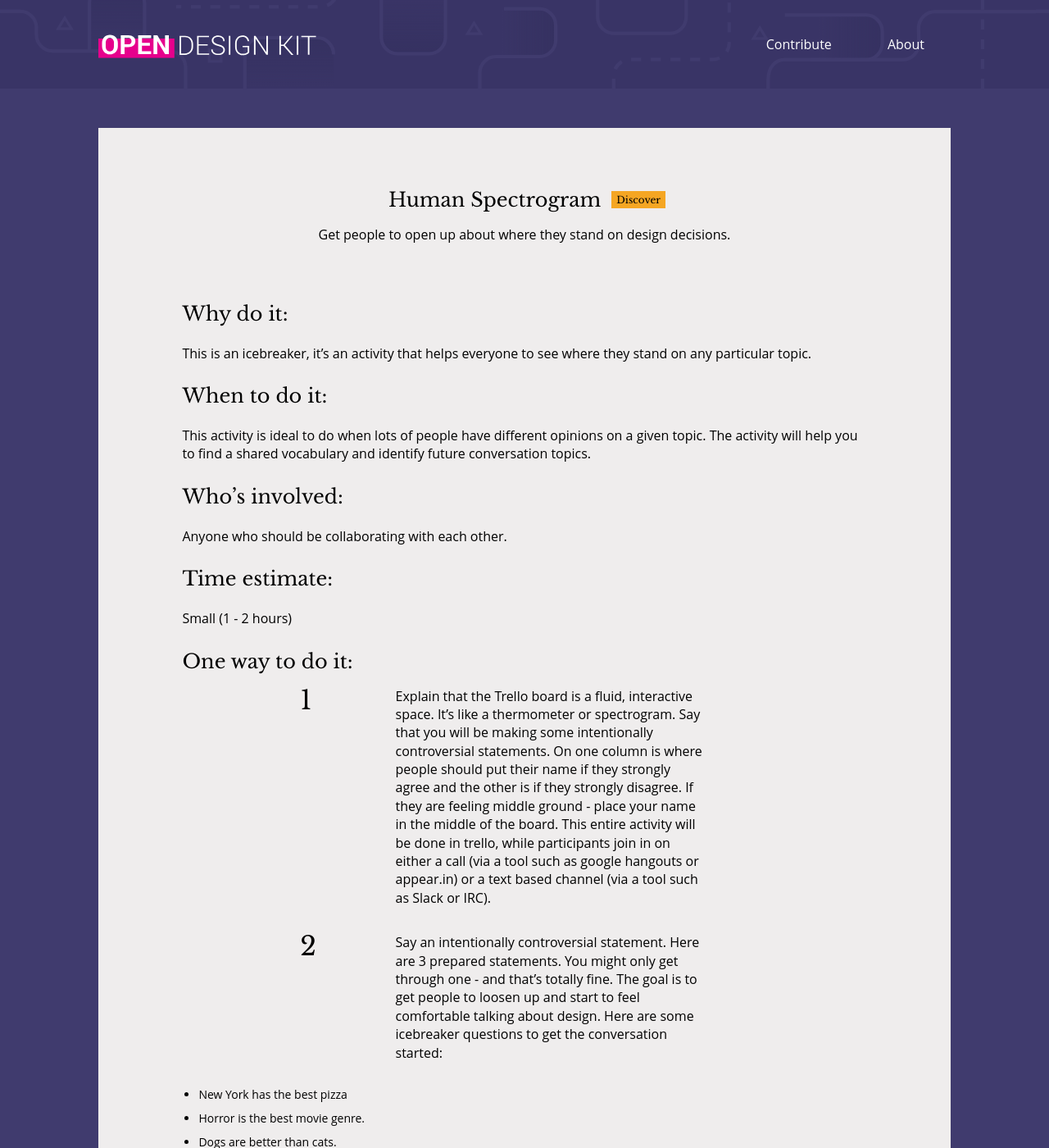
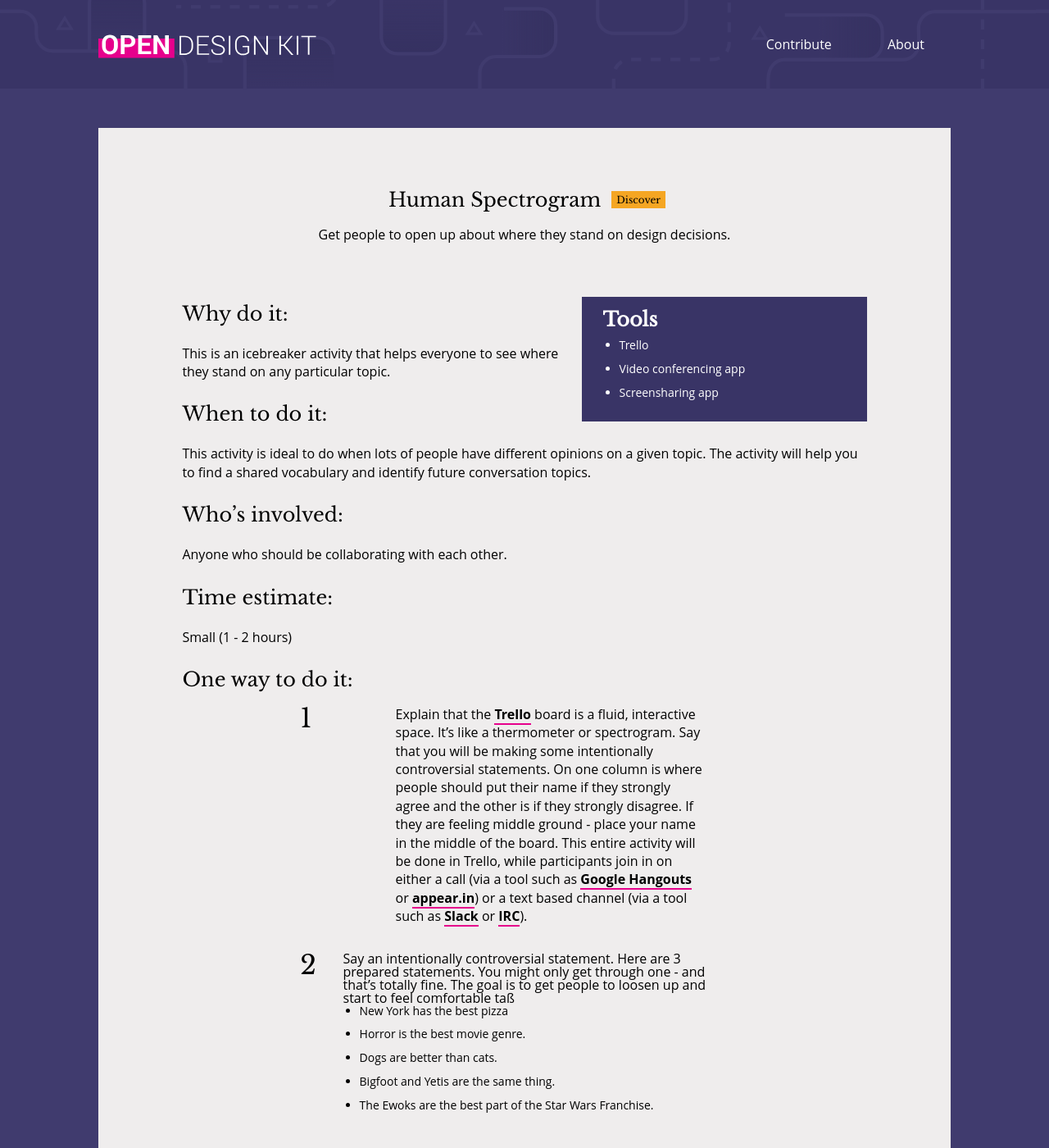
Before and after one commit to open-design-kit/opendesignkit, a Jekyll site: the page built from _methods/human-spectrogram.md, in a window 1280 px wide and 1400 px high. Shown: the whole window at 82% size. Built offline with Jekyll 4.4.1, drawn with Linux system fonts in a browser that asks for light colours; some of the changed text lies outside the part shown.

Commit message:
updated spectrogram with links, tools and formatting edits

```diff
--- a/_methods/human-spectrogram.md
+++ b/_methods/human-spectrogram.md
@@ -5,11 +5,15 @@ title: Human Spectrogram
 category: discover
 teaser: Get people to open up about where they stand on design decisions.
 tools:
+  - Trello
+  - Video conferencing app
+  - Screensharing app
+
 ---
 
 ## Why do it:
 
-This is an icebreaker, it's an activity that helps everyone to see where they stand on any particular topic.
+This is an icebreaker activity that helps everyone to see where they stand on any particular topic.
 
 
 ## When to do it:
@@ -26,29 +30,23 @@ Small (1 - 2 hours)
 
 ## One way to do it:
 
-1. Explain that the Trello board is a fluid, interactive space. It's like a thermometer or spectrogram. Say that you will be making some intentionally controversial statements. On one column is where people should put their name if they strongly agree and the other is if they strongly disagree. If they are feeling middle ground - place your name in the middle of the board. This entire activity will be done in trello, while participants join in on either a call (via a tool such as google hangouts or appear.in) or a text based channel (via a tool such as Slack or IRC).
+1. Explain that the [Trello](https://trello.com/) board is a fluid, interactive space. It's like a thermometer or spectrogram. Say that you will be making some intentionally controversial statements. On one column is where people should put their name if they strongly agree and the other is if they strongly disagree. If they are feeling middle ground - place your name in the middle of the board. This entire activity will be done in Trello, while participants join in on either a call (via a tool such as [Google Hangouts](https://hangouts.google.com/) or [appear.in](https://appear.in/)) or a text based channel (via a tool such as [Slack](https://slack.com/) or [IRC](https://en.wikipedia.org/wiki/Internet_Relay_Chat)).
 
-2. Say an intentionally controversial statement. Here are 3 prepared statements. You might only get through one - and that's totally fine. The goal is to get people to loosen up and start to feel comfortable talking about design. Here are some icebreaker questions to get the conversation started:
+2. Say an intentionally controversial statement. Here are 3 prepared statements. You might only get through one - and that's totally fine. The goal is to get people to loosen up and start to feel comfortable taß
+  - New York has the best pizza
+  - Horror is the best movie genre.
+  - Dogs are better than cats.
+  - Bigfoot and Yetis are the same thing.
+  - The Ewoks are the best part of the Star Wars Franchise.
+3. Participants should move to the part of the board to express where they stand.
 
-* New York has the best pizza
-* Horror is the best movie genre.
-* Dogs are better than cats.
-* Bigfoot and Yetis are the same thing.
-* The Ewoks are the best part of the Star Wars Franchise.
-
-3. Participants should move to the part of the board to express where they stand.
+![trello spectrogram](/img/methods/design-o-meter-trello.png)
 
 4. At this point participants should be spread out over the Trello board. Ask a participant who is on one of the strongly agree/disagree sides and ask them to say why they are placed where they are. After they finish, ask who disagrees with them (on the other side of the board) - have that person explain why. When people talk you might expect some movement or change of a participant’s place in the document. Note that movement and ask people what prompted them to move.
 
-5. Rinse and repeat:
+5. Rinse and repeat. *Here's an illustration of how this would work if you were doing this activity in the same location.*
 
     ![human spectrogram image](/img/methods/design-o-meter.jpg)
-
----
-
-## Examples:
-
-1. ![trello spectrogram](/img/methods/design-o-meter-trello.png)
 
 ---
 
```
